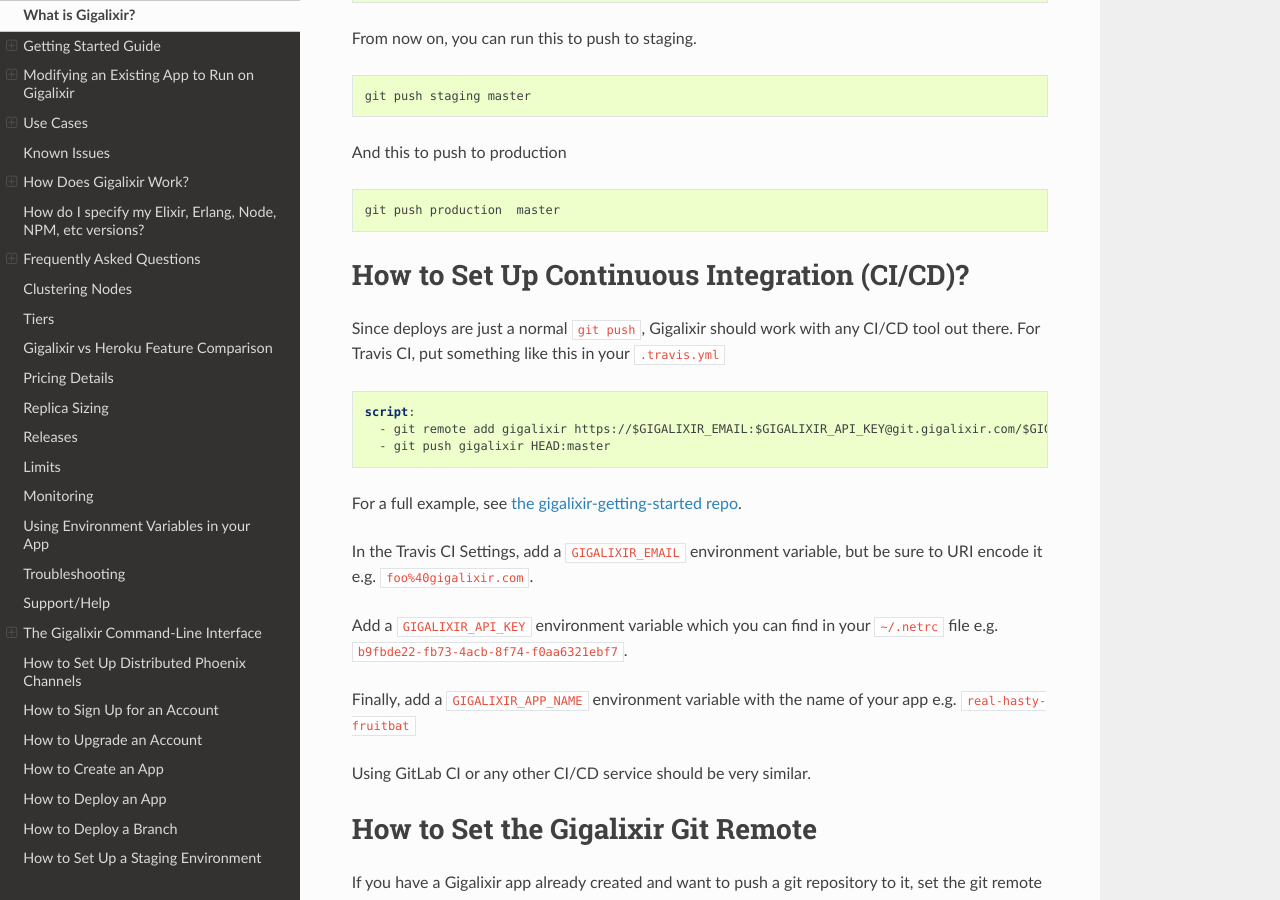
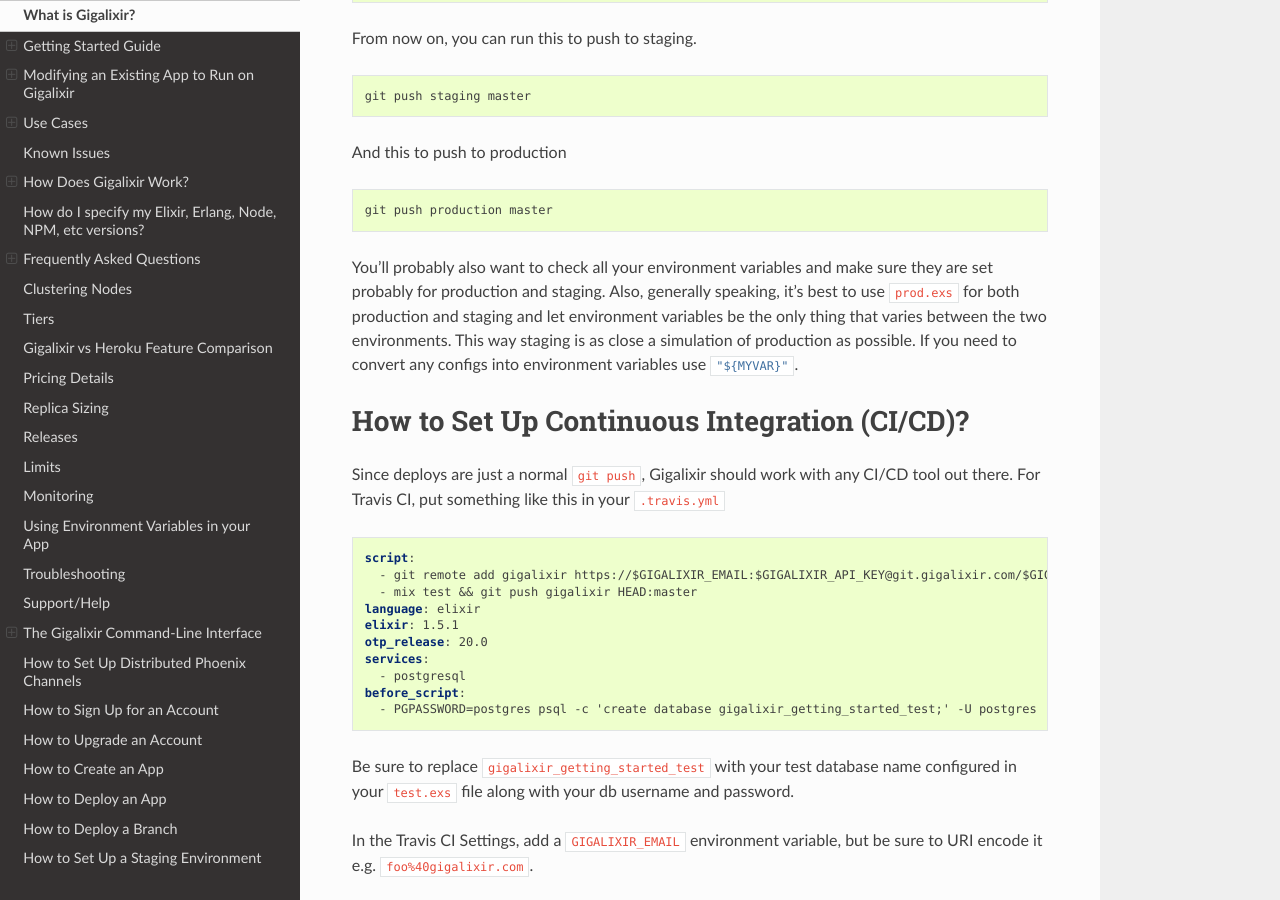
Before and after one commit to gigalixir/gigalixir-cli, a Sphinx documentation site: the page built from docs/source/main.rst, in a window 1280 px wide and 900 px high, scrolled down 22726 px. Built offline with Sphinx 7.4.7 and the Read the Docs theme 2.0.0, drawn with Linux system fonts in a browser that asks for light colours.

Commit message:
improve CI/CD docs.

```diff
--- a/docs/source/main.rst
+++ b/docs/source/main.rst
@@ -906,7 +906,9 @@ And this to push to production
 
 .. code-block:: bash
 
-    git push production  master
+    git push production master
+
+You'll probably also want to check all your environment variables and make sure they are set probably for production and staging. Also, generally speaking, it's best to use :bash:`prod.exs` for both production and staging and let environment variables be the only thing that varies between the two environments. This way staging is as close a simulation of production as possible. If you need to convert any configs into environment variables use :elixir:`"${MYVAR}"`.
 
 How to Set Up Continuous Integration (CI/CD)?
 =============================================
@@ -917,9 +919,16 @@ Since deploys are just a normal :bash:`git push`, Gigalixir should work with any
 
     script:
       - git remote add gigalixir https://$GIGALIXIR_EMAIL:$GIGALIXIR_API_KEY@git.gigalixir.com/$GIGALIXIR_APP_NAME.git
-      - git push gigalixir HEAD:master
-
-For a full example, see `the gigalixir-getting-started repo <https://github.com/gigalixir/gigalixir-getting-started/blob/js/travis/.travis.yml>`_.
+      - mix test && git push gigalixir HEAD:master
+    language: elixir
+    elixir: 1.5.1
+    otp_release: 20.0
+    services:
+      - postgresql
+    before_script:
+      - PGPASSWORD=postgres psql -c 'create database gigalixir_getting_started_test;' -U postgres
+
+Be sure to replace :bash:`gigalixir_getting_started_test` with your test database name configured in your :bash:`test.exs` file along with your db username and password.
 
 In the Travis CI Settings, add a :bash:`GIGALIXIR_EMAIL` environment variable, but be sure to URI encode it e.g. :bash:`foo%40gigalixir.com`.
 
```
